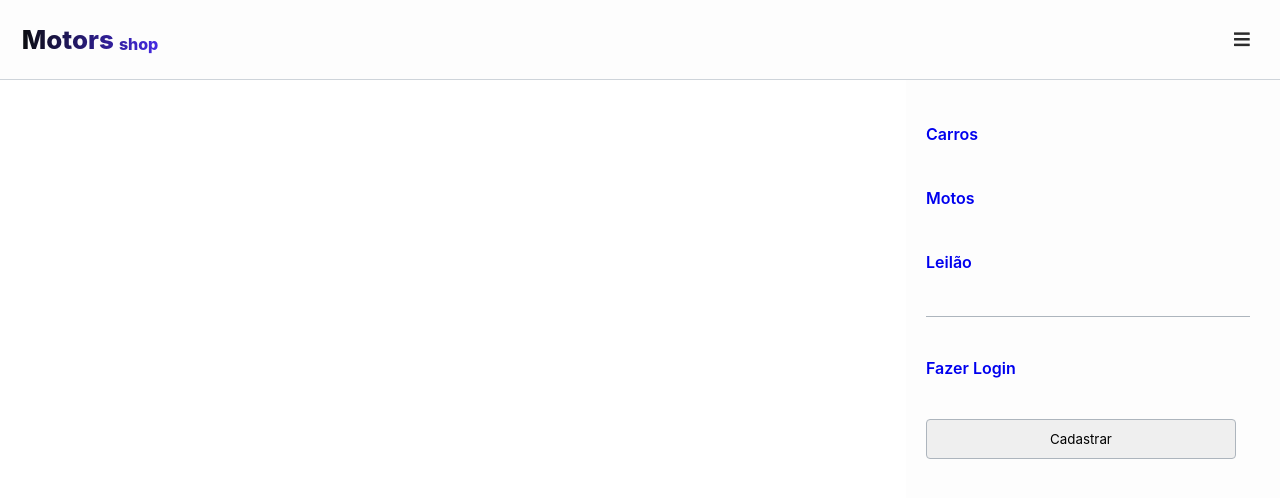
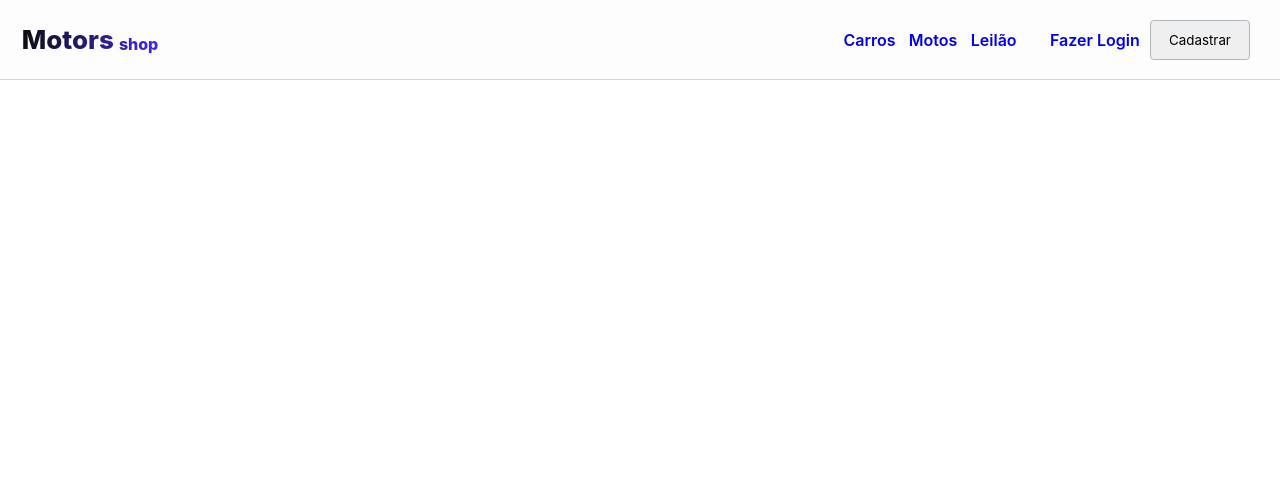
Before and after one commit to KA-13-Motors-Shop/ka-13-motors-shop-frontend, a React (Vite) app: page / in a window 1280 px wide. Shown: the top 498 px of the page. Built offline with nearby package versions, Linux system fonts and the light colour scheme.

Commit message:
feat: completed the header

```diff
--- a/src/components/header/index.tsx
+++ b/src/components/header/index.tsx
@@ -1,31 +1,32 @@
-import React from "react"
+import React, { useState } from "react"
 import { BrandIcon } from "../brandIcon"
-import {StyledHeader, StyledMenuOptions} from "./styles"
+import {StyledHeader} from "./styles"
 import menu from "../../others/bars.png"
+import xmark from "../../others/xmark.png"
 import { Link } from "react-router-dom"
+import { HeaderOptions } from "../headerOptions"
 
 type Props = JSX.IntrinsicElements['header']
 
 export const Header:React.FC<Props> = ({...props}) => {
+    const [isMenuOpen, setIsMenuOpen]=useState(false)
+
+
     return(
         <>
             <StyledHeader {...props as any}>
                 <BrandIcon/>
-                <img src={menu} alt="MenuIcon"/>
+                <button  className="menuIcon" onClick={()=>isMenuOpen? setIsMenuOpen(false):setIsMenuOpen(true)}>
+                    {isMenuOpen?
+                        (<img src={xmark} alt="XmarkImage"/>)
+                        :
+                        (<img src={menu} alt="MenuIcon"/>)
+                    }
+                </button>
+                <HeaderOptions className="menuOptionsDesktop"/>
+                {isMenuOpen?(<HeaderOptions className="menuOptionsMobile"/>)
+                :(<></>)}
             </StyledHeader>
-            <StyledMenuOptions>
-                <div className="categories">
-                    <Link to={""}>Carros</Link>
-                    <Link to={""}>Motos</Link>
-                    <Link to={""}>Leilão</Link>
-                </div>
-                <div className="user">
-                    <Link to={""}>Fazer Login</Link>
-                    <button>Cadastrar</button>
-                </div>
-            </StyledMenuOptions>
         </>
-
-
     )
 }
--- a/src/components/header/styles.ts
+++ b/src/components/header/styles.ts
@@ -13,36 +13,18 @@ export const StyledHeader = styled.header`
     border-bottom:1px solid ${props=>props.theme.colors.grey.grey5};
     background-color:${props=>props.theme.colors.grey.grey10};
 
+    .menuOptionsDesktop{
+        display:none;
+    }
+
+    @media (min-width:800px){
+        .menuIcon{
+            display:none;
+        }
+        .menuOptionsDesktop{
+        display:flex;
+    }
+
+    }
+
 `
-export const StyledMenuOptions = styled.div`
-
-    color:${props=>props.theme.colors.grey.grey2};
-    font-weight:600;
-    width:374px;
-    position:absolute;
-    right:0;
-
-    padding:0px 30px 0px 20px;
-    font-family:"Inter",sans-serif;
-    background-color:${props=>props.theme.colors.grey.grey10};
-    .categories{
-        height:236px;
-        display:flex;
-        flex-direction:column   ;
-        justify-content:space-evenly;
-    }
-    .user{
-        border-top:1px solid ${props=>props.theme.colors.grey.grey4};
-        height:184px;
-        display:flex;
-        flex-direction:column   ;
-        justify-content:space-evenly;
-
-    button{
-        width:310px;
-        height:40px;
-        border:1px solid ${props=>props.theme.colors.grey.grey4};
-        border-radius:4px;
-    }
-    }
-`
--- /dev/null
+++ b/src/components/headerOptions/index.tsx
@@ -0,0 +1,21 @@
+import React, { useState } from "react"
+import { StyledMenuOptions} from "./styles"
+import { Link } from "react-router-dom"
+
+type Props = JSX.IntrinsicElements['header']
+
+export const HeaderOptions:React.FC<Props> = ({...props}) => {
+
+    return(
+        <StyledMenuOptions {...props as any}>
+            <div className="categories">
+                <Link to={""}>Carros</Link>
+                <Link to={""}>Motos</Link>
+                <Link to={""}>Leilão</Link>
+            </div>
+            <div className="user">
+                <Link to={""}>Fazer Login</Link>
+                <button>Cadastrar</button>
+            </div>
+        </StyledMenuOptions>)
+}
--- /dev/null
+++ b/src/components/headerOptions/styles.ts
@@ -0,0 +1,69 @@
+import styled from "styled-components";
+
+export const StyledMenuOptions = styled.div`
+
+    color:${props=>props.theme.colors.grey.grey2};
+    font-weight:600;
+    width:374px;
+    position:absolute;
+    top:80px;
+    right:0;
+
+    padding:0px 30px 0px 20px;
+    font-family:"Inter",sans-serif;
+    background-color:${props=>props.theme.colors.grey.grey10};
+
+    /* background-color:blue; */
+    .categories{
+        height:236px;
+        display:flex;
+        flex-direction:column   ;
+        justify-content:space-evenly;
+    }
+    .user{
+        border-top:1px solid ${props=>props.theme.colors.grey.grey4};
+        height:184px;
+        display:flex;
+        flex-direction:column   ;
+        justify-content:space-evenly;
+
+        button{
+            width:310px;
+            height:40px;
+            border:1px solid ${props=>props.theme.colors.grey.grey4};
+            border-radius:4px;
+        }
+    }
+    @media (min-width:800px){
+        position:absolute;
+        top:0;
+        display:flex;
+        justify-content:space-between;
+        width:470px;
+        height:79px;
+
+        .user{
+            display:flex;
+            flex-direction:row;
+            height:79px;
+            width:200px;
+
+            align-items:center;
+            justify-content:space-between;
+            border:none;
+            button{
+                width:100px;
+            }
+        }
+        .categories{
+            display:flex;
+            align-items:center;
+            width:200px;
+            flex-direction:row;
+            justify-content:space-evenly;
+            height:79px;
+        }
+
+    }
+
+`
```
Also changed, not shown: src/others/xmark.png (added).
